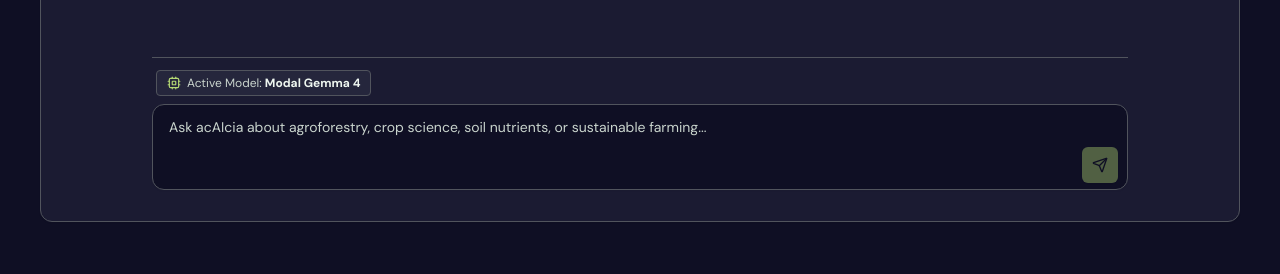
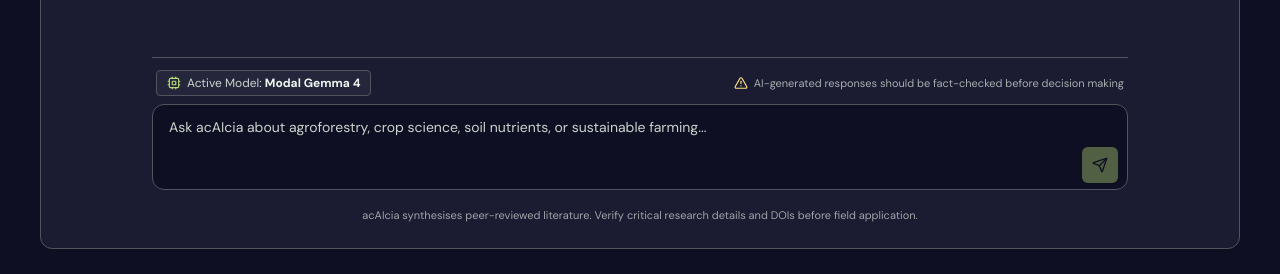
Before and after one commit to BongweKE/acAIcia, a React (Vite) app in the folder frontend/: page /assistant in a window 1280 px wide. Shown: the part 1023-1297 px from the top of the page. Built offline with nearby package versions, Linux system fonts and the light colour scheme; no server answers.

Commit message:
feat: update homepage eyebrow to Powered by CIFOR & ICRAF and add fact-checking disclaimer to chat page

```diff
--- a/frontend/src/components/chat/ChatArea.tsx
+++ b/frontend/src/components/chat/ChatArea.tsx
@@ -7,7 +7,7 @@ import { StatusIndicator } from './StatusIndicator';
 import { FeedbackModal } from '../feedback/FeedbackModal';
 import { SettingsModal } from '../settings/SettingsModal';
 import { ChatHistoryDrawer } from './ChatHistoryDrawer';
-import { Send, Cpu, Plus, History, MessageSquare } from 'lucide-react';
+import { Send, Cpu, Plus, History, MessageSquare, AlertTriangle } from 'lucide-react';
 
 export const ChatArea: React.FC = () => {
   const { messages, submitUserQuery, isProcessing, currentStage, sessions, activeSessionId, createNewSession } = useChat();
@@ -102,11 +102,16 @@ export const ChatArea: React.FC = () => {
 
       {/* Input Dock */}
       <div className="shrink-0 pt-3 space-y-2 border-t border-border mt-4">
-        {/* Active Model Display Pill */}
-        <div className="flex items-center justify-between text-xs text-muted-foreground px-1">
+        {/* Active Model & Fact Check Warning Row */}
+        <div className="flex flex-wrap items-center justify-between gap-2 text-xs text-muted-foreground px-1">
           <div className="flex items-center gap-1.5 bg-muted px-2.5 py-1 rounded-md border border-border">
             <Cpu className="w-3.5 h-3.5 text-accent" />
             <span>Active Model: <strong className="text-foreground">{activeModelName}</strong></span>
+          </div>
+
+          <div className="flex items-center gap-1.5 text-[11px] text-muted-foreground/80">
+            <AlertTriangle className="w-3.5 h-3.5 text-chart-4 shrink-0" />
+            <span>AI-generated responses should be fact-checked before decision making</span>
           </div>
         </div>
 
@@ -133,6 +138,10 @@ export const ChatArea: React.FC = () => {
             </button>
           </div>
         </form>
+
+        <p className="text-[11px] text-center text-muted-foreground/75 pt-0.5">
+          acAIcia synthesises peer-reviewed literature. Verify critical research details and DOIs before field application.
+        </p>
       </div>
 
       {/* Global Modals & Drawers */}
--- a/frontend/src/pages/HomePage.tsx
+++ b/frontend/src/pages/HomePage.tsx
@@ -101,7 +101,7 @@ export const HomePage: React.FC = () => {
             <div className="max-w-2xl">
               <div className="acaicia-fade-up flex items-center gap-3 font-mono text-[10px] uppercase tracking-[0.22em] text-accent font-semibold">
                 <span className="h-px w-8 bg-accent" />
-                Agriscience, made clearer
+                Powered by CIFOR & ICRAF
               </div>
               <h1 className="acaicia-fade-up acaicia-fade-up-delay-1 mt-6 max-w-2xl font-serif text-5xl font-medium leading-[0.98] tracking-[-0.045em] sm:text-6xl lg:text-[5.5rem]">
                 Ask better questions. Find evidence you can use.
```
